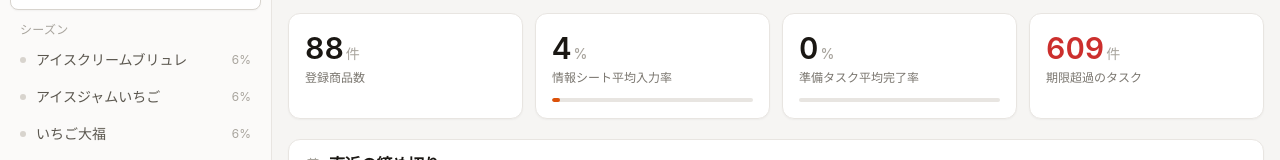
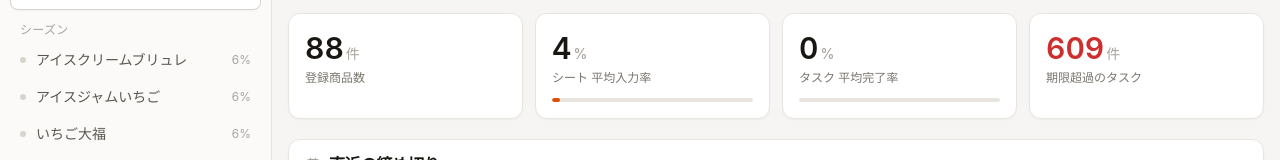
Before and after one commit to klobal001-glitch/age3-shinshohin-tool, a Next.js app: page / in a window 1280 px wide. Shown: the part 251-411 px from the top of the page. Built offline with nearby package versions, Linux system fonts and the light colour scheme; no server answers; the database is empty.

Commit message:
数字のタイルのラベルを1行に収める
「情報シート平均入力率」が2行に折り返してタイルの高さが揃わなかったため、短くした。

```diff
--- a/src/components/MenuView.tsx
+++ b/src/components/MenuView.tsx
@@ -174,13 +174,13 @@ export default function MenuView({
       <div className="grid grid-cols-2 gap-3 sm:grid-cols-4">
         <StatCard label="登録商品数" value={String(stats.productCount)} suffix="件" />
         <StatCard
-          label="情報シート平均入力率"
+          label="シート 平均入力率"
           value={String(stats.avgInfoFill)}
           suffix="%"
           pct={stats.avgInfoFill}
         />
         <StatCard
-          label="準備タスク平均完了率"
+          label="タスク 平均完了率"
           value={String(stats.avgTaskCompletion)}
           suffix="%"
           pct={stats.avgTaskCompletion}
```
